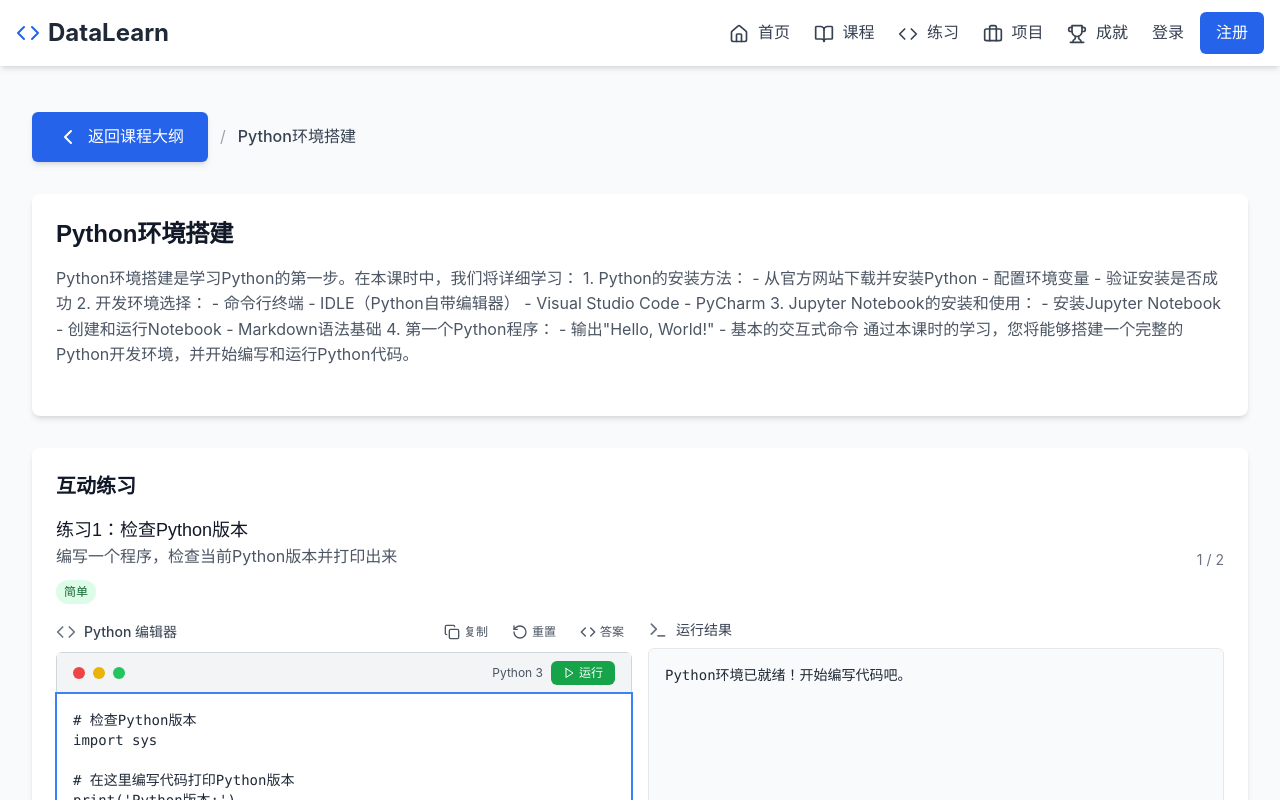
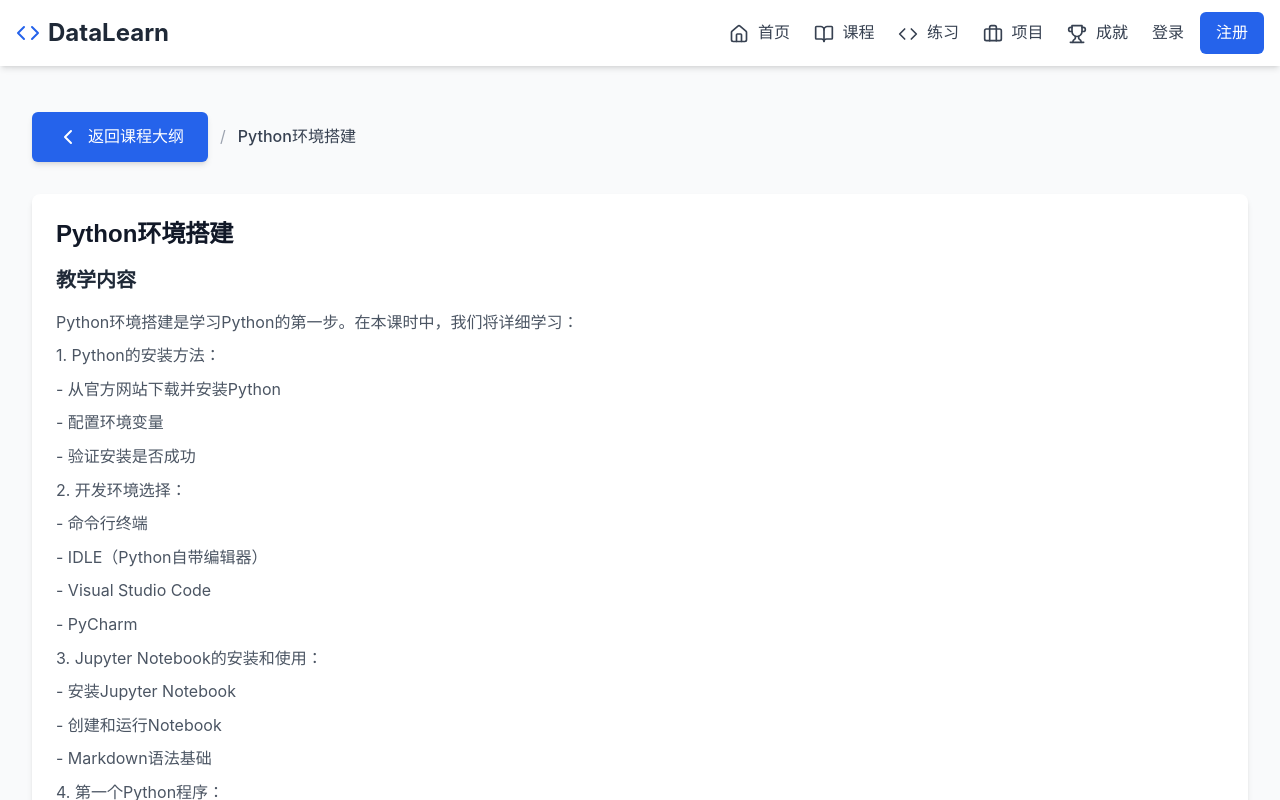
Before and after one commit to chen1778/kaifa, a React (Vite) app: page /courses/1/lessons/1 in a window 1280 px wide. Shown: the top 800 px of the page. Built offline with nearby package versions, Linux system fonts and the light colour scheme.

Commit message:
feat: 设计Python数据分析在线教育平台
Co-authored-by: traeagent <traeagent@users.noreply.github.com>

```diff
--- a/src/pages/LessonDetail.tsx
+++ b/src/pages/LessonDetail.tsx
@@ -412,7 +412,12 @@
         <div className="bg-white rounded-lg shadow-md p-6 mb-8">
           <h1 className="text-2xl font-bold text-gray-900 mb-4">{currentLesson.title}</h1>
           <div className="text-gray-600 mb-6">
-            {currentLesson.content}
+            <h2 className="text-xl font-semibold text-gray-800 mb-4">教学内容</h2>
+            <div className="prose max-w-none">
+              {currentLesson.content.split('\n').map((line, index) => (
+                <p key={index} className="mb-2">{line}</p>
+              ))}
+            </div>
           </div>
         </div>
 
```
